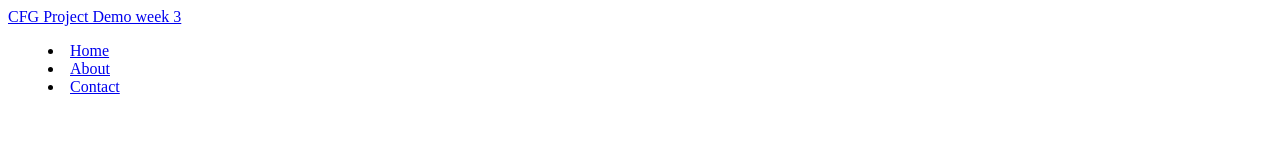
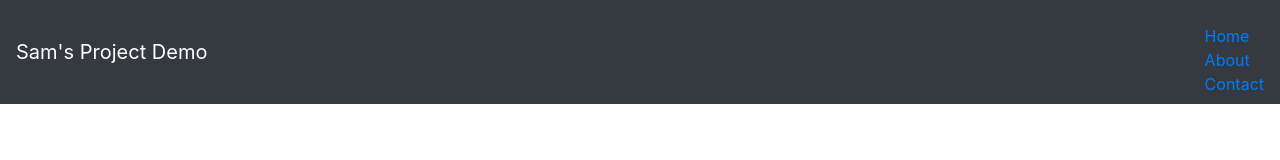
Before and after one commit to pbfhpunk/Demo-project, a plain HTML site: page index.html in a window 1280 px wide. Drawn offline with nearby package versions, Linux system fonts and the light colour scheme.

Commit message:
update  code to correct quotes
Copied direct from slack and added incorrect quote style, have recopied into notepad

```diff
--- a/index.html
+++ b/index.html
@@ -1,23 +1,26 @@
 <!DOCTYPE html>
-<html lang=“en”>
+<html lang="en">
 <head>
-  <meta charset=“UTF-8">
-  <meta http-equiv=“X-UA-Compatible” content=“IE=edge”>
-  <meta name=“viewport” content=“width=device-width, initial-scale=1.0">
+  <meta charset="UTF-8">
+  <meta http-equiv="X-UA-Compatible" content="IE=edge">
+  <meta name="viewport" content="width=device-width, initial-scale=1.0">
   <title>Demo Project - Home</title>
-  <link rel=“stylesheet” href=“https://stackpath.bootstrapcdn.com/bootstrap/4.3.1/css/bootstrap.min.css” integrity=“sha384-ggOyR0iXCbMQv3Xipma34MD+dH/1fQ784/j6cY/iJTQUOhcWr7x9JvoRxT2MZw1T” crossorigin=“anonymous”>
-  <link rel=“stylesheet” href=“https://use.fontawesome.com/releases/v5.8.1/css/all.css” integrity=“sha384-50oBUHEmvpQ+1lW4y57PTFmhCaXp0ML5d60M1M7uH2+nqUivzIebhndOJK28anvf” crossorigin=“anonymous”>
-  <link rel=“stylesheet” href=“./css/styles.css”>
+
+  <link rel="stylesheet" href="https://stackpath.bootstrapcdn.com/bootstrap/4.3.1/css/bootstrap.min.css" integrity="sha384-ggOyR0iXCbMQv3Xipma34MD+dH/1fQ784/j6cY/iJTQUOhcWr7x9JvoRxT2MZw1T" crossorigin="anonymous">
+
+  <link rel="stylesheet" href="./css/styles.css">
 </head>
 <body>
-  <nav class=“navbar navbar-dark bg-dark fixed-top”>
-    <a class=“navbar-brand” href=“./index.html”>CFG Project Demo week 3</a>
-      <menu class=“navbar-nav ml-auto”>
+  <nav class="navbar navbar-dark bg-dark fixed-top">
+    <a class="navbar-brand" href="./index.html">Sam's Project Demo</a>
+
+      <menu class="navbar-nav ml-auto">
         <li><a href="./index.html">Home</a></li>
         <li><a href="./about.html">About<a></li>
         <li><a href="./contact.html">Contact</a></li>
       </menu>
 
+
   </nav>
 </body>
 </html>
```
Also changed, not shown: about.html (+14 -11 lines), contact.html (+14 -11 lines).
